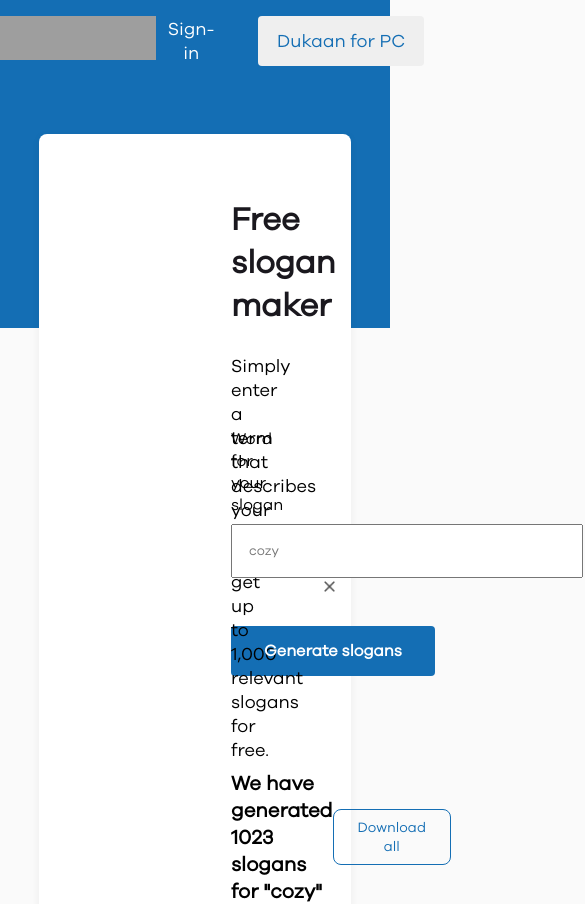
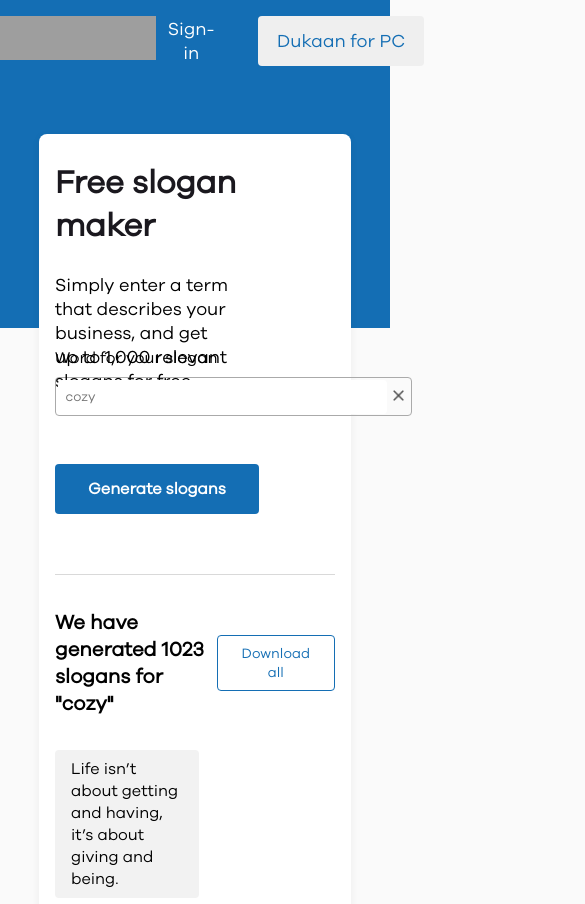
Before and after one commit to Jia-A/Dukaan-assignment, a React (Create React App) app: page / in a window 390 px wide. Shown: the top 904 px of the page, 585 px wide, since content can reach past the window. Built offline with nearby package versions, Linux system fonts and the light colour scheme; grey boxes are pictures that could not be loaded; a web font is replaced by a local one.

Commit message:
update :  dimensions-changed

```diff
--- a/src/components/Homepage.jsx
+++ b/src/components/Homepage.jsx
@@ -1,20 +1,8 @@
-import React, { useEffect, useState} from 'react'
 import "../styles/homepage.css"
 import "../custom.css"
 import { sloganData } from '../sloganData'
 
 function Homepage() {
-    // const [quotesData, setQuotes] = useState([])
-    // let quoteArray = []
-    // async function fetchQuotes(){
-    //     const response = await fetch("https://dummyjson.com/quotes")
-    //     const data = await response.json()
-    //     console.log(data.quotes)
-    //     if(data && data.quotes) {
-
-    //     setQuotes(data.quotes) }
-    // }
-    // useEffect(()=>{fetchQuotes()}, [])
   return (
     <article className='main-cont'>
         <div className='main-div'>
@@ -23,8 +11,11 @@ function Homepage() {
             <label name="slogan-word" className='slogan-word'>
                 Word for your slogan
             </label>
-            <input type="search" name="" className='slogan-inp' placeholder='cozy'/>
+            <div className="input-div">
+            <input  type='text' name="" className='slogan-inp' placeholder='cozy'/>
             <button className="cross-btn"><img className='cross-icon' alt='' src='./assets/Union.png'></img></button>
+            </div>
+
             <button className="generate-btn">Generate slogans</button>
             <div className="section-parting"></div>
             <div className='flex between'>
@@ -41,13 +32,6 @@ function Homepage() {
             <div className="section-parting bottom"></div>
             <div className='pagination flex'>
                 <img src="./assets/Group 581.png" alt="" className='page-num' />
-                {/* <ul className='page-list flex'>
-                    <li className='page-num'>1</li>
-                    <li className='page-num'>2</li>
-                    <li className='page-num'>3</li>
-                    <li className='page-num'>...</li>
-                    <li className='page-num'>21</li>
-                </ul> */}
             </div>
         </div>
     </article>
--- a/src/components/Navbar.jsx
+++ b/src/components/Navbar.jsx
@@ -3,9 +3,7 @@ import "../styles/navbar.css"
 import "../custom.css"
 
 function Navbar() {
-
   return (
-
         <header className="nav-head">
             <nav className='flex around nav-main'>
             <div className='brand-name flex'>
--- a/src/components/Products.jsx
+++ b/src/components/Products.jsx
@@ -27,7 +27,7 @@ function Products() {
     ]
   return (
     <div className='products-cont flex'>
-        <h2 className="cont-head">Try our other products</h2>
+        <h2 className="cont-head">Try our other free products</h2>
         <div className="flex-cont">
             {prodData.map((item)=>(
                 <article className="product-card flex">
--- a/src/styles/homepage.css
+++ b/src/styles/homepage.css
@@ -1,7 +1,6 @@
 .main-cont{
     position: absolute;
     width: 80%;
-    /* height: 2030px; */
     top: 134px;
     margin: 0px 10% ;
     background: #FFFFFF;
@@ -9,8 +8,14 @@
     border-radius: 8px;
 }
 .main-div{
-    margin:4rem 192px;
-    /* margin-top : 4rem; */
+    margin:4rem 15%;
+
+}
+@media (max-width:768px){
+    .main-div{
+        margin:1rem;
+
+    }
 }
 .slogan-head{
     font-size: 2rem;
@@ -27,18 +32,29 @@
     display: block;
 }
 .slogan-inp{
-    width: 352px;
-    /* height: 48px; */
-    margin-top: 8px;
+    width: 90%;
+    border-radius: inherit;
     font-family: inherit;
-    padding:16px;
-    position: relative;
+    padding:8px;
+    border:none;
+    outline:none;
+
 }
 .cross-btn{
-    position: absolute;
-    right: 10px;
+    /* position: absolute; */
+    /* left : 512px; */
+    /* top: 10px; */
     background: inherit;
     border-style: none;
+}
+.input-div{
+    margin-top: 8px;
+    display: flex;
+    padding:0.1rem;
+         width: 352px;
+         border:     1px solid rgb(170 170 170) ;
+
+    border-radius: 4px;
 }
 .cross-icon{
     width: 11px;
@@ -69,7 +85,7 @@
     align-self:center;
     color: #146EB4;
     border: 1px solid #146EB4;
-    border-radius: 8px;
+    border-radius: 4px;
     background-color: inherit;
 }
 .all-slogans{
--- a/src/styles/navbar.css
+++ b/src/styles/navbar.css
@@ -1,5 +1,9 @@
 .nav-main{
     margin-top: 1rem;
+    position: fixed;
+    width: 100%;
+    z-index: 99;
+
 }
 .brand-name{
     align-items: center;
--- a/src/styles/products.css
+++ b/src/styles/products.css
@@ -48,7 +48,7 @@
     display: grid;
     grid-template-columns: 1fr 1fr 1fr 1fr;
     height: 70px;
-    column-gap: 102px ;
+    column-gap: 15% ;
     row-gap: 16px;
     font-weight: 400
 }
@@ -63,7 +63,9 @@
 }
 .footer-flex{
     flex-direction: column;
-    padding: 65px 160px 24px 160px;
+    padding-top: 65px ;
+    padding-left:10%;
+    padding-right:10%;
     color: #FFFF;
 }
 .sec-part{
```
